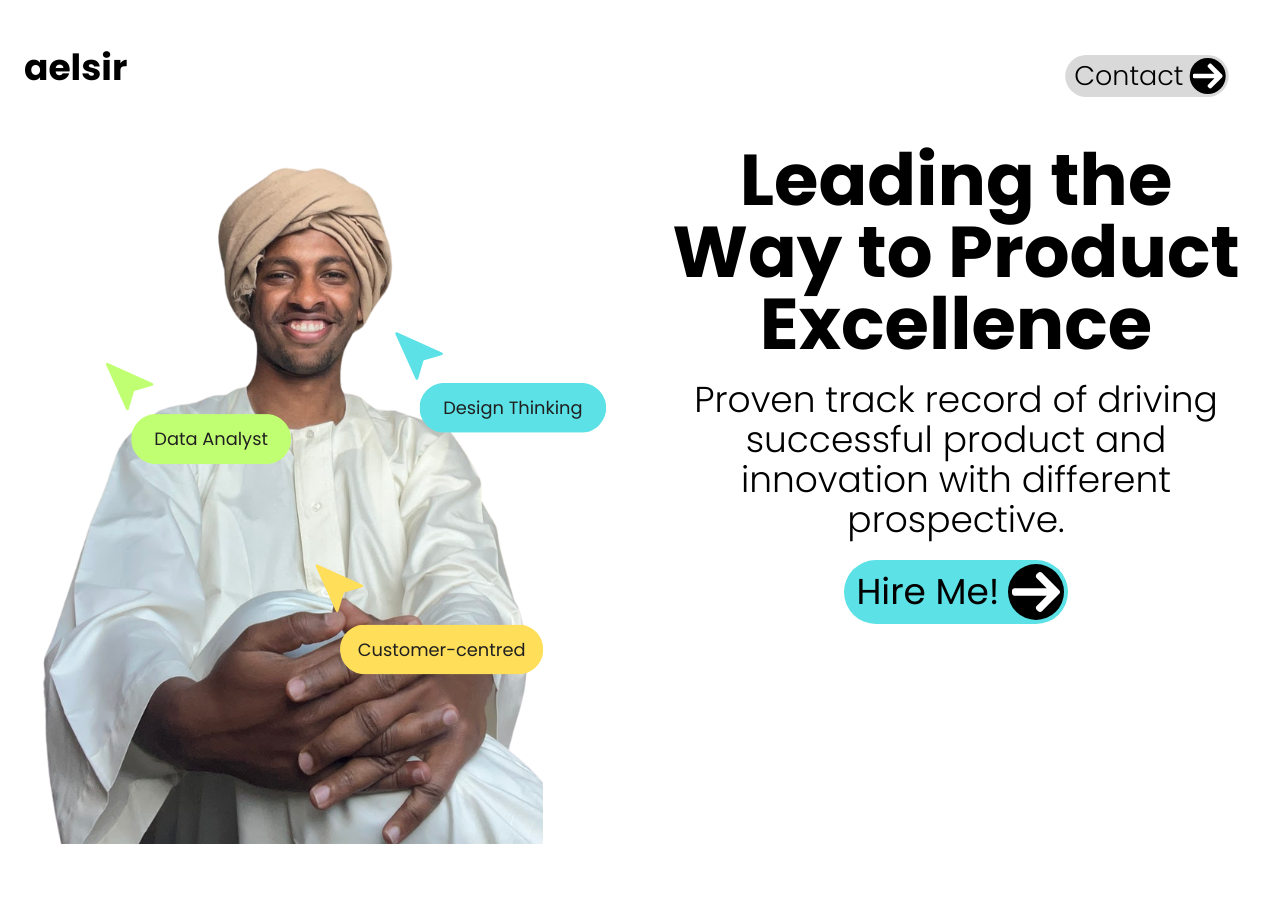
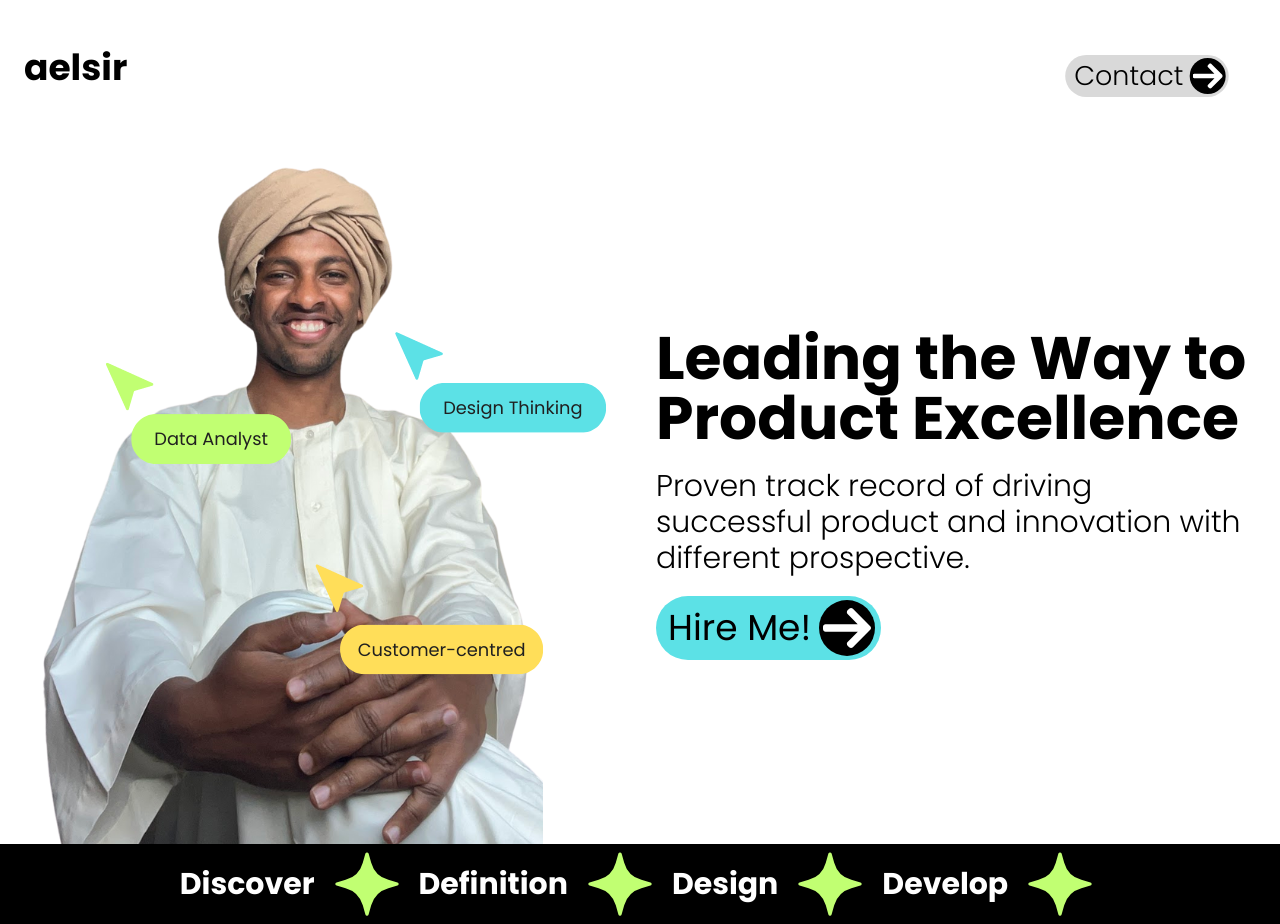
Before and after one commit to aelsir/portfolio, a Django app: page / in a window 1280 px wide. Before the commit the page ends 844 px from the top, so only its background shows below. Run offline with Django 4.2, Linux system fonts and the light colour scheme; some libraries are stand-ins or nearby versions.

Commit message:
finishing the black strap in the middle

```diff
--- a/static/css/homepage.css
+++ /dev/null
@@ -1,7 +0,0 @@
-#contact {
-    font-family: var(--brand-font-regular);
-}
-
-#aelsir {
-    font-family: var(--brand-font-bold);
-}
--- a/templates/resume/resume.html
+++ b/templates/resume/resume.html
@@ -7,15 +7,14 @@
     <title>Product Manager</title>
 
     <link rel="stylesheet" href="{% static 'css/base.css' %}">
-    <link rel="stylesheet" href="{% static 'css/homepage.css' %}">
     {% tailwind_css %}
 </head>
 
-<body class="container mx-auto py-12 lg:px-6">
-
-    <nav class="bg-white-500 pb-5 flex justify-between">
-        <div class="text-black text-4xl" id="aelsir">aelsir</div>
-
+<body>
+    <div class="container mx-auto pt-12 lg:px-6">
+        <!--Navbar-->
+        <nav class="bg-white-500 pb-5 flex justify-between mx-auto">
+            <div class="text-black text-4xl" style="font-family: var(--brand-font-bold)" id="aelsir">aelsir</div>
             <button class="bg-[#D9D9D9] rounded-full flex text-black p-1 items-center lg:scale-75">
                 <span id='contact' class='pl-2 text-4xl' style="font-family: var(--brand-font-light)">Contact</span>
                 <div class="ml-2 bg-black rounded-full p-1">
@@ -25,24 +24,26 @@
             </button>
         </nav>
 
-    <div class="grid items-stretch justify-center items-center pt-5 gap-8 grid-cols-1
-    lg:grid-cols-2">
+        <!--Hero Section-->
+        <div class="grid items-center pt-5 gap-8 grid-cols-1
+        lg:grid-cols-2 align-middle">
+
             <!-- This is the Photo section -->
-        <div class="">
+            <div class="order-2 lg:order-1">
                 <img class="mx-auto" src="{% static 'img/pm.png' %}" alt="Product Manager">
             </div>
 
-        <div>
-            <div class="flex flex-col justify-center items-center text-center space-y-5">
+            <div class="order-1 lg:order-2 grid grid-cols-1 text-center justify-between place-items-center lg:place-items-start lg:text-left  space-y-5">
+
                 <h1 style="font-family: var(--brand-font-bold)"
-                class="text-8xl lg:text-7xl">
+                class="text-8xl lg:text-6xl">
                 Leading the Way to Product Excellence
                 </h1>
 
-                <h3 style="font-family: var(--brand-font-light)" class="text-4xl">Proven track record of driving successful product and innovation with different prospective.</h3>
+                <h3 style="font-family: var(--brand-font-light)" class="text-4xl lg:text-3xl">Proven track record of driving successful product and innovation with different prospective.</h3>
 
 
-                <button class="bg-[#5CE1E6] rounded-full flex text-black p-1 items-center ">
+                <button class="bg-[#5CE1E6] w-[225px] rounded-full flex text-black p-1 items-center">
                     <span id='contact' class='pl-2 text-4xl'>Hire Me!</span>
                     <div class="ml-2 bg-black rounded-full p-1">
                     <!-- Replace the arrow with your desired icon or SVG -->
@@ -52,8 +53,21 @@
 
             </div>
         </div>
+    </div>
 
+
+    <div class="flex w-full text-3xl justify-center items-center gap-3 bg-black text-white" style="font-family: var(--brand-font-bold)">
+        <h2 class="">Discover</h2>
+        <img class="w-[80px]" src="{% static 'svg/sparkle.svg' %}" alt="">
+        <h2>Definition</h2>
+        <img class="w-[80px]" src="{% static 'svg/sparkle.svg' %}" alt="">
+        <h2>Design</h2>
+        <img class="w-[80px]" src="{% static 'svg/sparkle.svg' %}" alt="">
+        <h2>Develop</h2>
+        <img class="w-[80px]" src="{% static 'svg/sparkle.svg' %}" alt="">
     </div>
+
+
 
 
 
```
Also changed, not shown: static/svg/sparkle.svg (added). Lines whose indentation alone changed are shown as unchanged.
